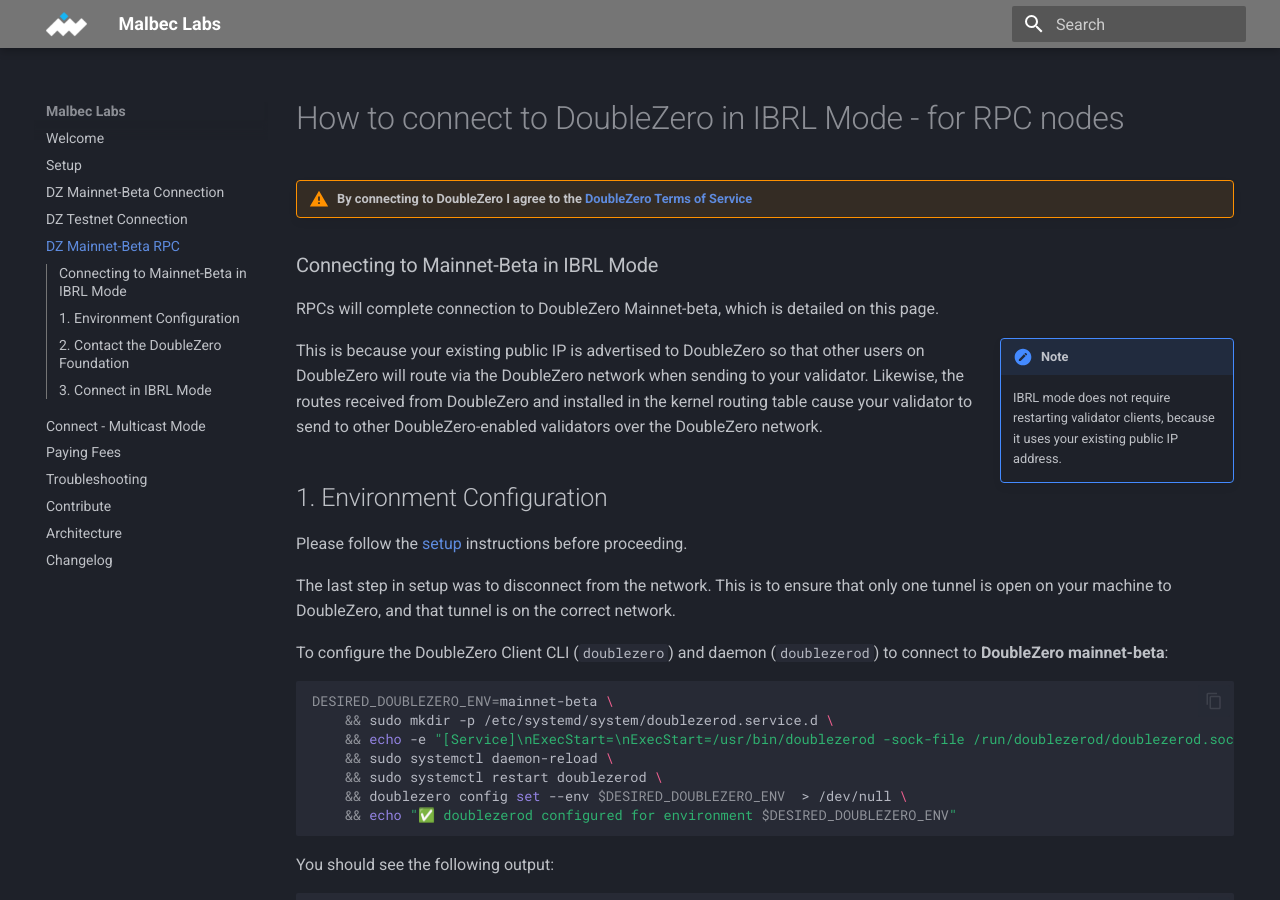
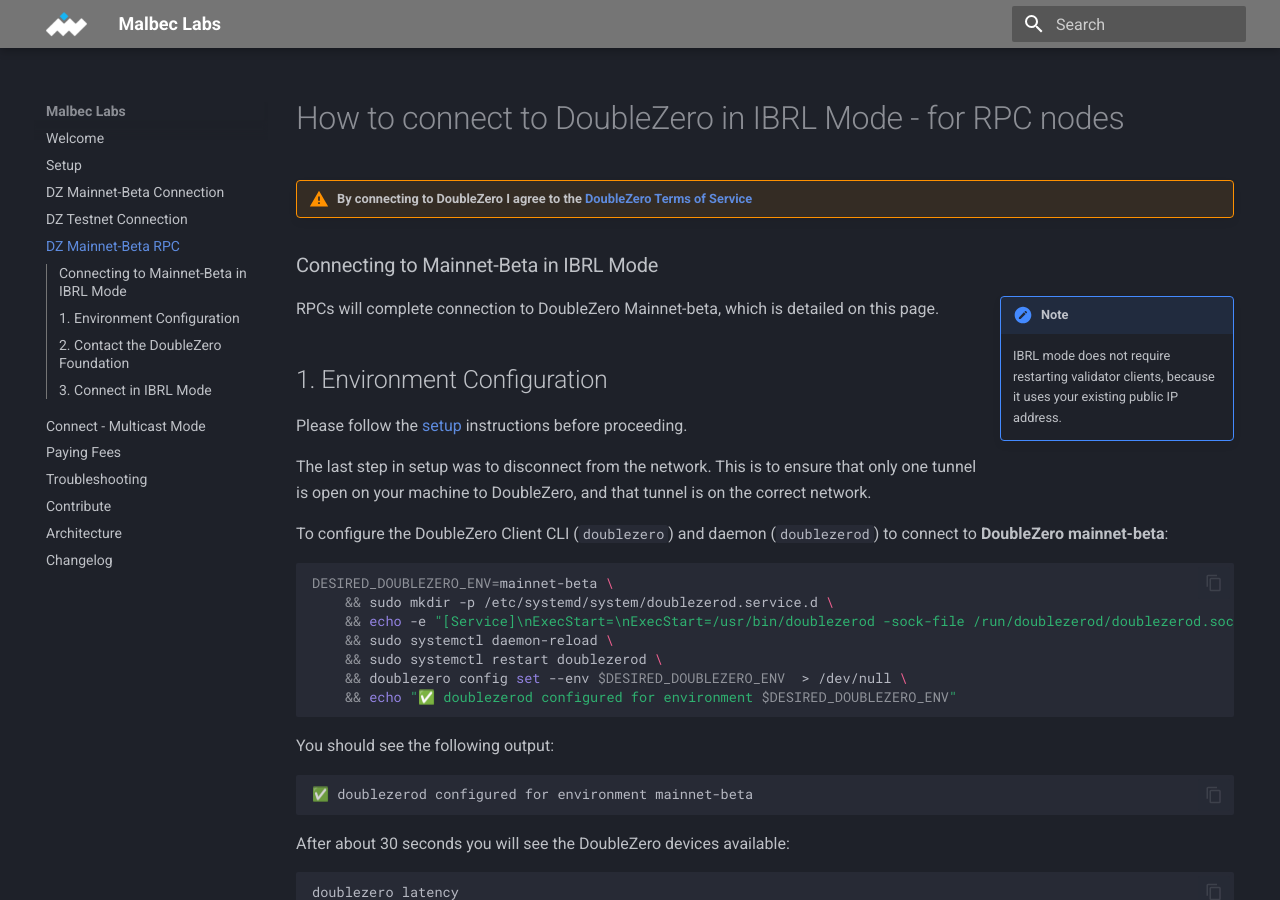
Before and after one commit to malbeclabs/docs, an MkDocs documentation site: the page built from docs/DZ Mainnet-beta RPC.md, in a window 1280 px wide and 900 px high. Built offline with MkDocs 1.6.1 and Material for MkDocs 9.7.7, drawn with Linux system fonts in a browser that asks for light colours.

Commit message:
change order of note

```diff
--- a/docs/DZ Mainnet-beta RPC.md
+++ b/docs/DZ Mainnet-beta RPC.md
@@ -5,11 +5,10 @@
 
 ###  Connecting to Mainnet-Beta in IBRL Mode
 
-RPCs will complete connection to DoubleZero Mainnet-beta, which is detailed on this page.
 !!! Note inline end
     IBRL mode does not require restarting validator clients, because it uses your existing public IP address.
 
-This is because your existing public IP is advertised to DoubleZero so that other users on DoubleZero will route via the DoubleZero network when sending to your validator. Likewise, the routes received from DoubleZero and installed in the kernel routing table cause your validator to send to other DoubleZero-enabled validators over the DoubleZero network.
+RPCs will complete connection to DoubleZero Mainnet-beta, which is detailed on this page.
 
 ## 1. Environment Configuration
 
```
Also changed, not shown: docs/DZ Mainnet-beta Connection.md (+2 -2 lines), docs/DZ Testnet Connection.md (+2 -3 lines).
